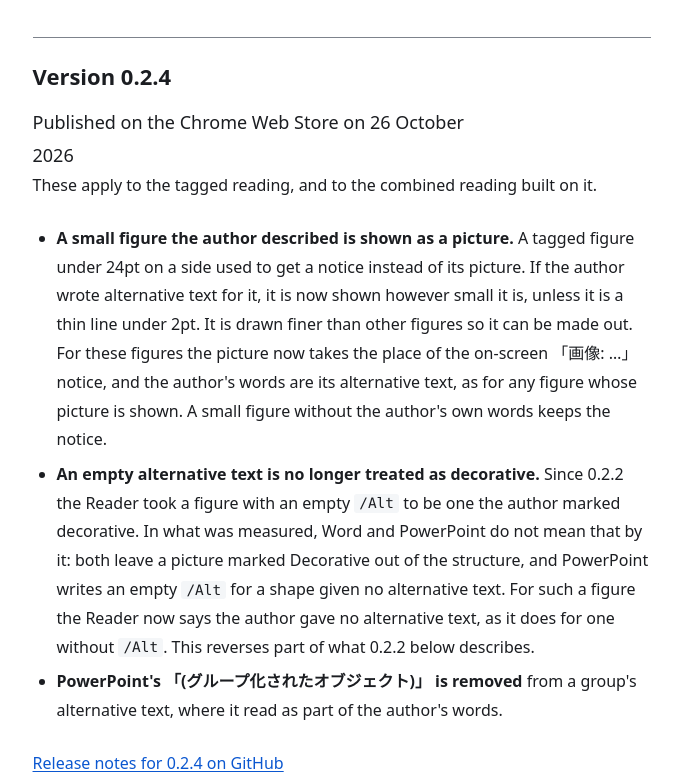
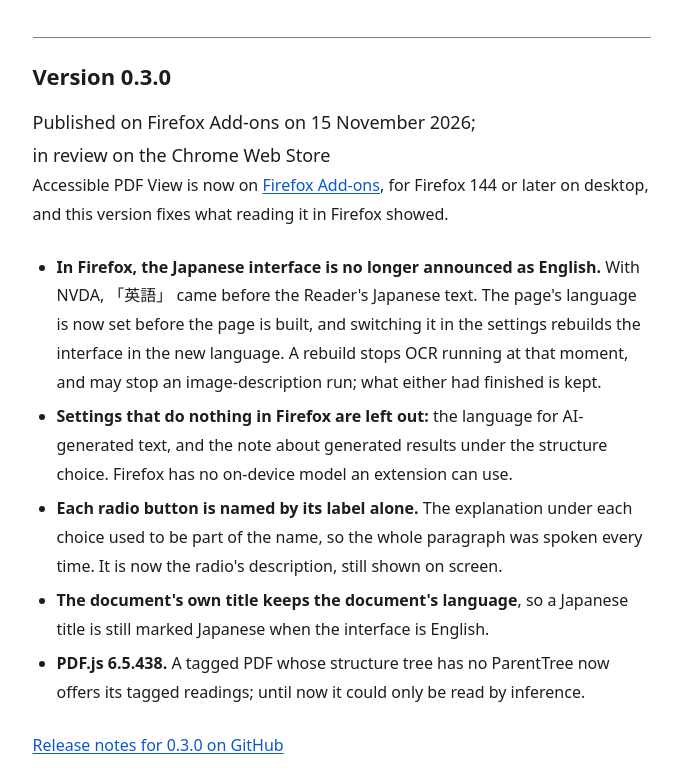
Before and after one commit to motchie/accessible-pdf-view-site, a website: page public/news/index.html in a window 1280 px wide. Shown: the part 296-1080 px from the top of the page, without its empty margins (298-977 px from the left). Drawn offline with Linux system fonts and the light colour scheme.

Commit message:
Add 0.3.0 to What's new, now that Firefox Add-ons has published it
AMO published 0.3.0 on 15 November 2026, minutes after submission; the
Chrome Web Store is still reviewing it. The news pages gain the 0.3.0
entry dated by the AMO publication and saying Chrome is in review: the
Firefox listing, the Japanese interface no longer announced as English
in Firefox (with a rebuild stopping a running OCR, and possibly an
image-description run), Firefox-only settings left out, radio buttons
named by their label alone, the title in the document's language, and
PDF.js 6.5.438. The top page names 0.3.0 and says 0.2.4 is still
current on the Chrome Web Store. Both languages. The Chrome date is to
be added when that store publishes it.

Co-Authored-By: Claude Opus 5.5 <noreply@anthropic.com>

```diff
--- a/public/news/index.html
+++ b/public/news/index.html
@@ -38,6 +38,42 @@
     </header>
 
     <main id="main">
+      <hgroup>
+        <h2>Version 0.3.0</h2>
+        <p class="sub">Published on Firefox Add-ons on <time datetime="2026-11-15">15 November 2026</time>; in review on the Chrome Web Store</p>
+      </hgroup>
+      <p>Accessible PDF View is now on <a href="https://addons.mozilla.org/en-US/firefox/addon/accessible-pdf-view/">Firefox Add-ons</a>, for Firefox 144 or later on desktop, and this version fixes what reading it in Firefox showed.</p>
+      <ul>
+        <li>
+          <strong>In Firefox, the Japanese interface is no longer announced as English.</strong>
+          With NVDA, 「英語」 came before the Reader's Japanese text. The page's language is now set
+          before the page is built, and switching it in the settings rebuilds the interface in the
+          new language. A rebuild stops OCR running at that moment, and may stop an image-description
+          run; what either had finished is kept.
+        </li>
+        <li>
+          <strong>Settings that do nothing in Firefox are left out:</strong> the language for
+          AI-generated text, and the note about generated results under the structure choice.
+          Firefox has no on-device model an extension can use.
+        </li>
+        <li>
+          <strong>Each radio button is named by its label alone.</strong>
+          The explanation under each choice used to be part of the name, so the whole paragraph was
+          spoken every time. It is now the radio's description, still shown on screen.
+        </li>
+        <li>
+          <strong>The document's own title keeps the document's language</strong>, so a Japanese
+          title is still marked Japanese when the interface is English.
+        </li>
+        <li>
+          <strong>PDF.js 6.5.438.</strong> A tagged PDF whose structure tree has no ParentTree now
+          offers its tagged readings; until now it could only be read by inference.
+        </li>
+      </ul>
+      <p>
+        <a href="https://github.com/motchie/accessible-pdf-view/releases/tag/v0.3.0">Release notes for 0.3.0 on GitHub</a>
+      </p>
+
       <hgroup>
         <h2>Version 0.2.4</h2>
         <p class="sub">Published on the Chrome Web Store on <time datetime="2026-10-26">26 October 2026</time></p>
```
Also changed, not shown: public/index.html (+4 -3 lines), public/ja/index.html (+2 -2 lines), public/ja/news/index.html (+26 -0 lines).
